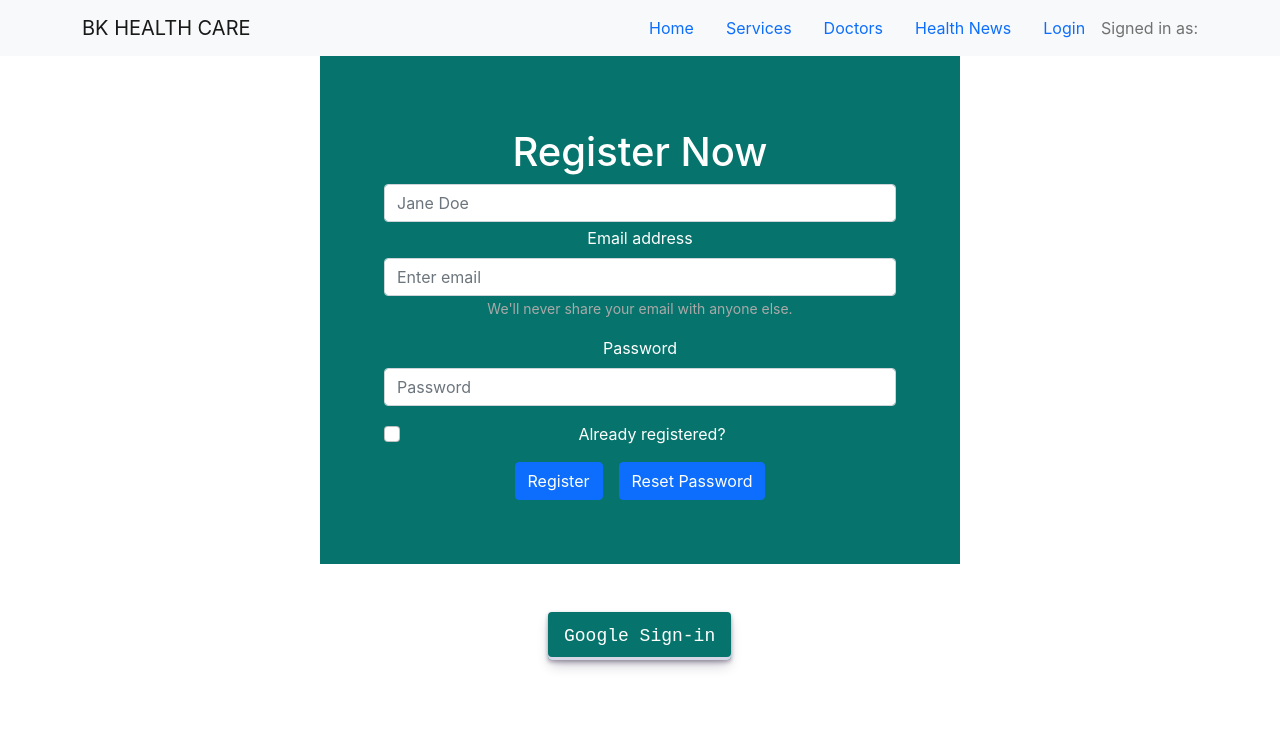
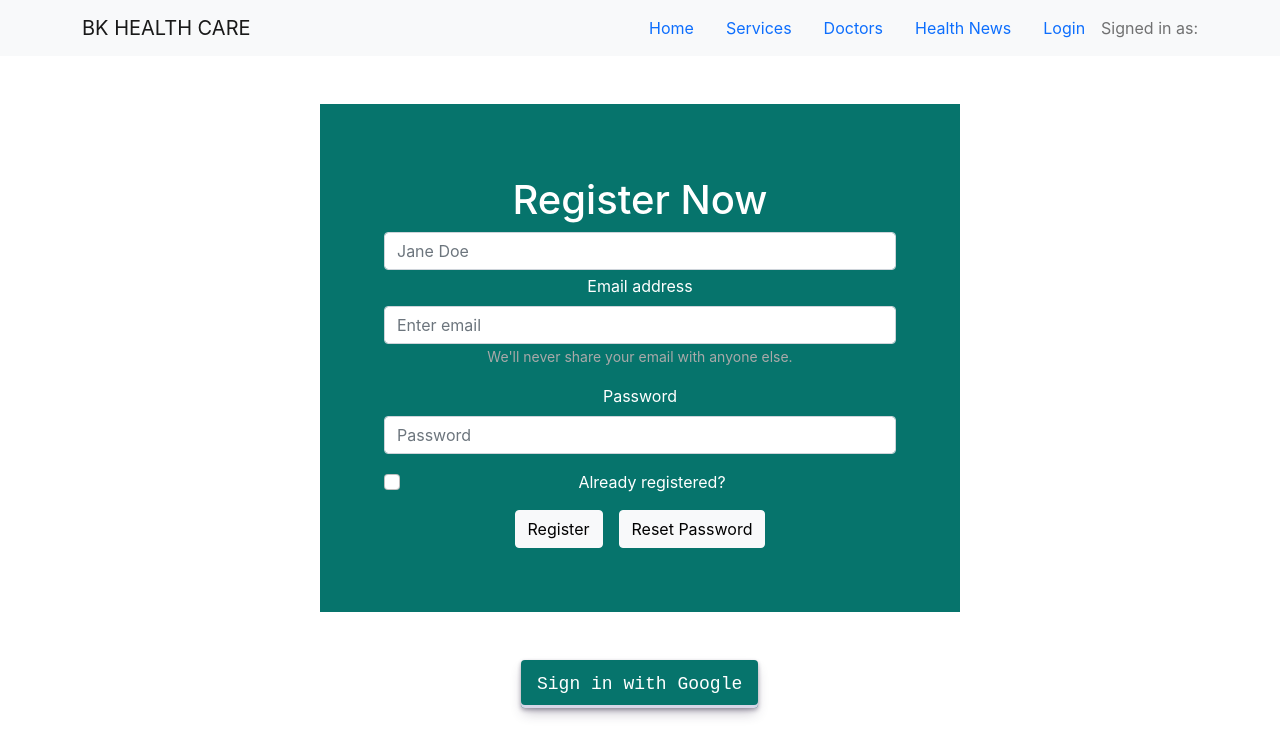
Before and after one commit to bkuddin/bk-health-care, a React (Create React App) app: page /login in a window 1280 px wide. Shown: the top 756 px of the page. Built offline with nearby package versions, Linux system fonts and the light colour scheme; no server answers.

Commit message:
Updated CSS

```diff
--- a/src/components/Shared/Login/Login.js
+++ b/src/components/Shared/Login/Login.js
@@ -117,7 +117,7 @@ const Login = () => {
 
   return (
     <div>
-      <div className="form-style">
+      <div className="form-style my-5">
         <Form onSubmit={handleRegistration}>
           <h3 className="my-2 fs-1">
             {isLogin ? "Login Now" : "Register Now"}
@@ -164,23 +164,24 @@ const Login = () => {
             />
           </Form.Group>
           <div className="mb-3 text-warning">{error}</div>
-          <Button variant="primary" type="submit">
+          <Button variant="light" type="submit">
             {isLogin ? "Login" : "Register"}
           </Button>
 
           <Button
             className="ms-3"
             onClick={handleResetPass}
-            variant="primary"
+            variant="light"
             type="submit"
           >
             Reset Password
           </Button>
         </Form>
       </div>
+      {/* Sign in with Google */}
       <div className="my-5">
         <button className="bk-btn" onClick={signInUsingGoogle}>
-          Google Sign-in
+          Sign in with Google
         </button>
       </div>
     </div>
```
